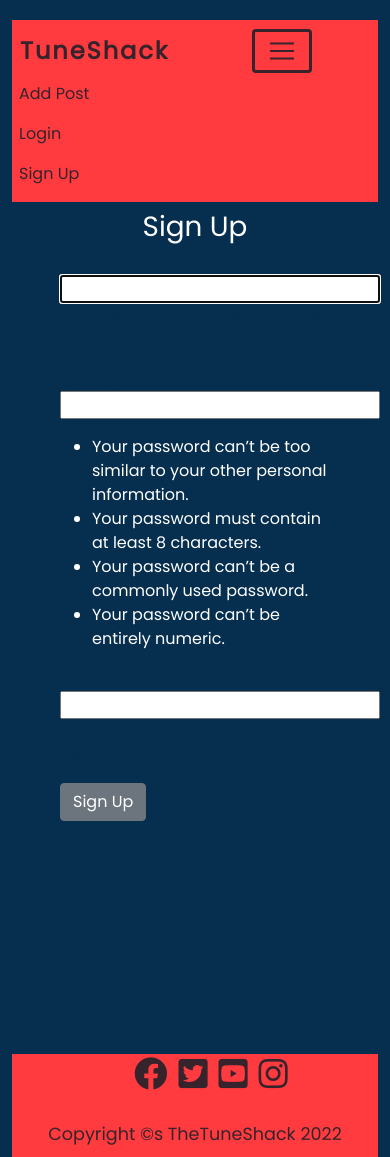
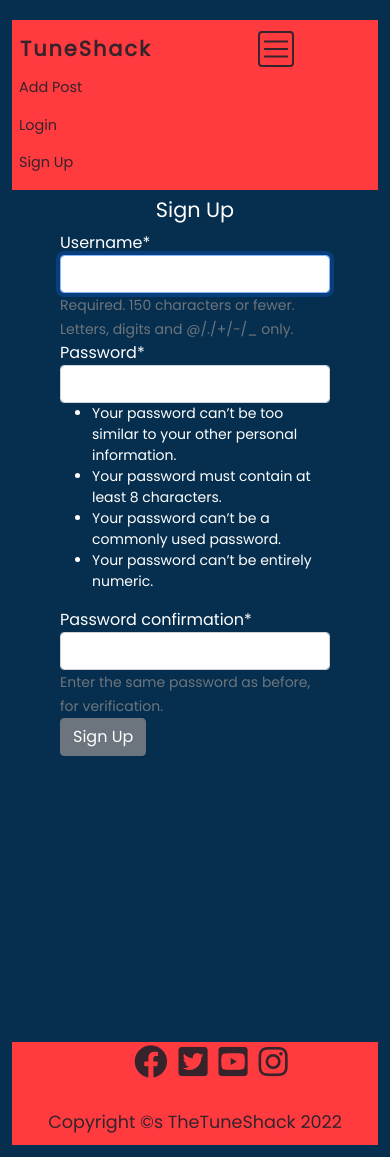
Before and after one commit to darco31/Tuneshack, a Django app: page /members/register/ in a window 390 px wide, after a click that opens the changed part. Run offline with Django 4.2, Linux system fonts and the light colour scheme; some libraries are stand-ins or nearby versions.

Commit message:
Add crispy forms to the signup page fro styling purposes

```diff
--- a/members/templates/registration/signup.html
+++ b/members/templates/registration/signup.html
@@ -1,17 +1,20 @@
 {% extends 'base.html' %}
+
+{% load crispy_forms_tags %}
+
 {% block title %}Sign Up{% endblock %}
 
 {% block content %}
 
 
-<div class="mx-5">
+<div class="mx-5 signup">
     <h1 class="head my-2">Sign Up</h1>
 
     <form method="post">
         {% csrf_token %}
 
         <!-- django form system -->
-        {{ form.as_p }}
+        {{ form|crispy }}
         <button class="btn btn-secondary">Sign Up</button>
 
 </div>
--- a/static/css/style.css
+++ b/static/css/style.css
@@ -33,7 +33,8 @@ hr {
     color: black;
 }
 
-li {
+li,
+label {
     color: var(--white);
 }
 
@@ -137,6 +138,12 @@ main {
 
 .card {
     margin-bottom: 20px;
+}
+
+/* Register/login sign up styles */
+
+.login {
+    margin-top: 10px;
 }
 
 
@@ -243,11 +250,11 @@ button {
 }
 
 /* Media queries for small screens */
-@media screen and (max-width: 600px) {
+@media screen and (max-width: 576px) {
 
     .navbar-brand {
         color: var(--wine);
-        font-size: 1.5rem;
+        font-size: 1.3rem;
         padding-left: 0.5rem;
         font-weight: 700;
         letter-spacing: 2px;
@@ -256,6 +263,18 @@ button {
     .nav-link {
         color: var(--wine);
         margin-left: 7px;
-        font-size: 1rem;
+        font-size: 0.9rem;
+    }
+
+    .navbar-toggler {
+        border-color: var(--wine);
+        border-width: 2px;
+        margin-left: 90px;
+        padding: 1px;
+    }
+
+    h1 {
+        font-size: 1.3rem;
+        margin-top: 0.5rem;
     }
 }
--- a/tuneshack/settings.py
+++ b/tuneshack/settings.py
@@ -31,7 +31,10 @@ INSTALLED_APPS = [
     'django.contrib.staticfiles',
     'musicblog',
     'members',
+    'crispy_forms',
 ]
+
+CRISPY_TEMPLATE_PACK = 'bootstrap4'
 
 MIDDLEWARE = [
     'django.middleware.security.SecurityMiddleware',
```
Also changed, not shown: members/templates/registration/login.html (+10 -5 lines).
